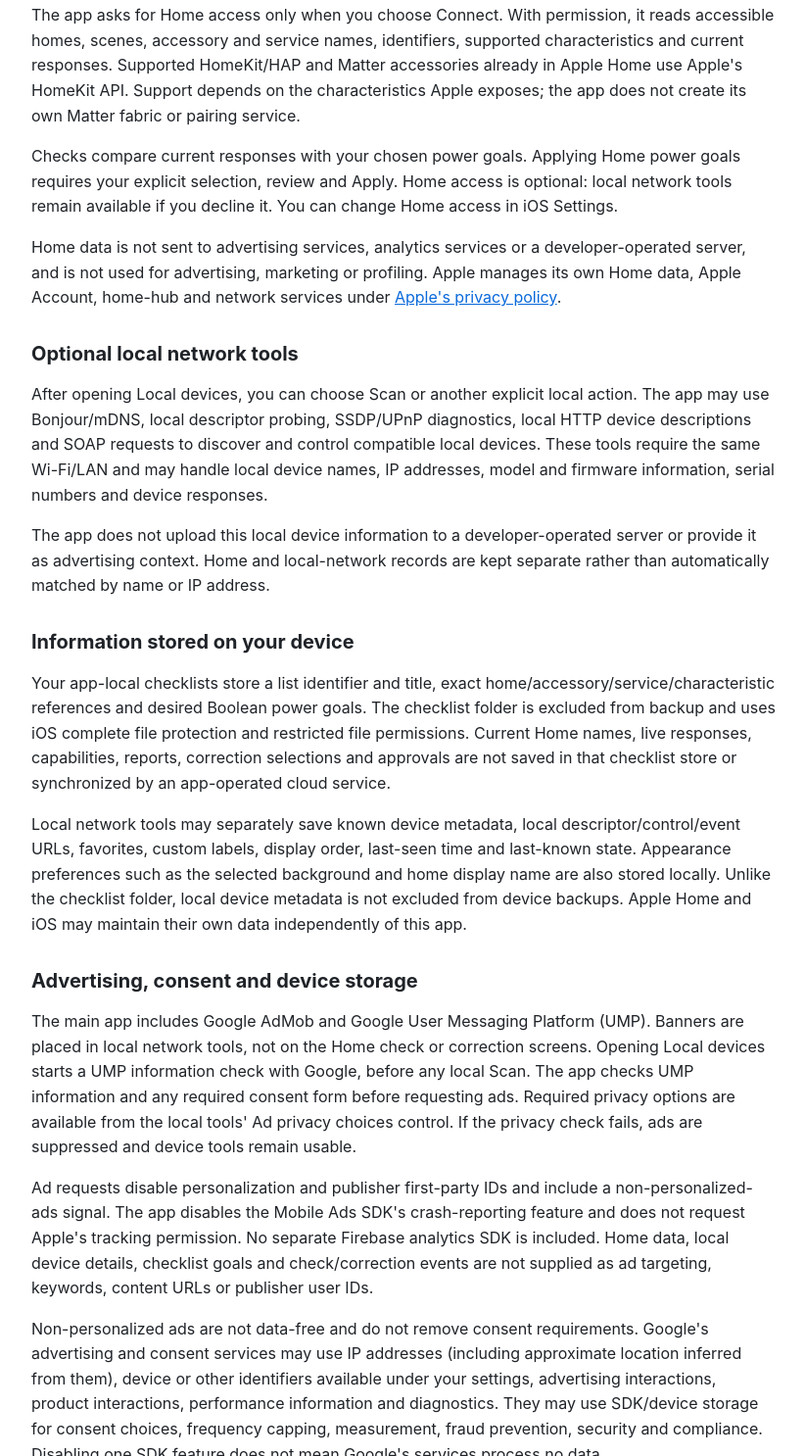
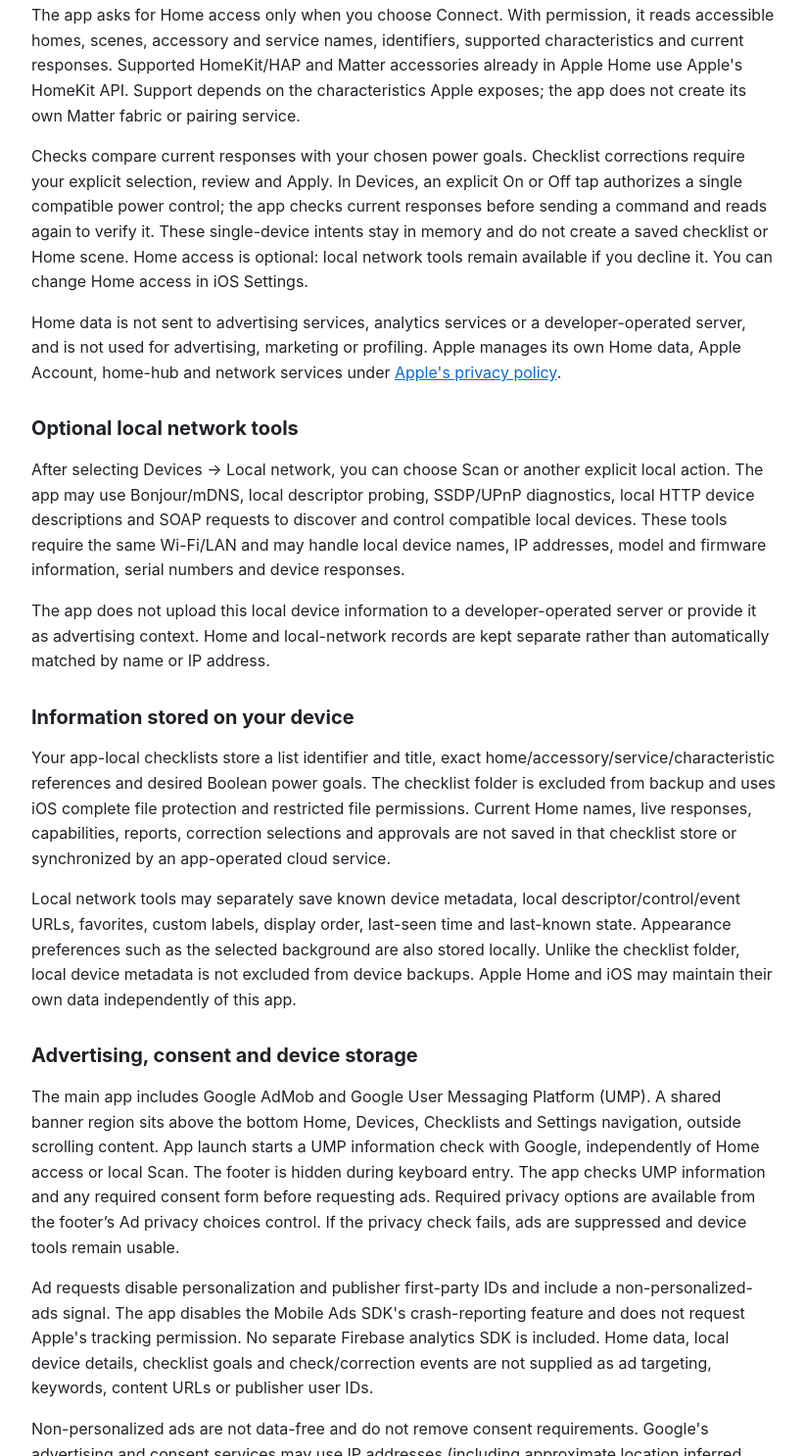
Before and after one commit to jolie1204/jolie1204.github.io, a plain HTML site: page local-upnp-things-privacy/index.html in a window 1280 px wide. Shown: the part 352-1838 px from the top of the page at 98% size, without its empty margins (228-1050 px from the left). Drawn offline with Linux system fonts and the light colour scheme.

Commit message:
Clarify Smart Home Status shared ads and explicit device controls

```diff
--- a/local-upnp-things-privacy/index.html
+++ b/local-upnp-things-privacy/index.html
@@ -50,19 +50,19 @@
 
     <h2>Optional Apple Home access</h2>
     <p>The app asks for Home access only when you choose Connect. With permission, it reads accessible homes, scenes, accessory and service names, identifiers, supported characteristics and current responses. Supported HomeKit/HAP and Matter accessories already in Apple Home use Apple's HomeKit API. Support depends on the characteristics Apple exposes; the app does not create its own Matter fabric or pairing service.</p>
-    <p>Checks compare current responses with your chosen power goals. Applying Home power goals requires your explicit selection, review and Apply. Home access is optional: local network tools remain available if you decline it. You can change Home access in iOS Settings.</p>
+    <p>Checks compare current responses with your chosen power goals. Checklist corrections require your explicit selection, review and Apply. In Devices, an explicit On or Off tap authorizes a single compatible power control; the app checks current responses before sending a command and reads again to verify it. These single-device intents stay in memory and do not create a saved checklist or Home scene. Home access is optional: local network tools remain available if you decline it. You can change Home access in iOS Settings.</p>
     <p>Home data is not sent to advertising services, analytics services or a developer-operated server, and is not used for advertising, marketing or profiling. Apple manages its own Home data, Apple Account, home-hub and network services under <a href="https://www.apple.com/legal/privacy/">Apple's privacy policy</a>.</p>
 
     <h2>Optional local network tools</h2>
-    <p>After opening Local devices, you can choose Scan or another explicit local action. The app may use Bonjour/mDNS, local descriptor probing, SSDP/UPnP diagnostics, local HTTP device descriptions and SOAP requests to discover and control compatible local devices. These tools require the same Wi-Fi/LAN and may handle local device names, IP addresses, model and firmware information, serial numbers and device responses.</p>
+    <p>After selecting Devices → Local network, you can choose Scan or another explicit local action. The app may use Bonjour/mDNS, local descriptor probing, SSDP/UPnP diagnostics, local HTTP device descriptions and SOAP requests to discover and control compatible local devices. These tools require the same Wi-Fi/LAN and may handle local device names, IP addresses, model and firmware information, serial numbers and device responses.</p>
     <p>The app does not upload this local device information to a developer-operated server or provide it as advertising context. Home and local-network records are kept separate rather than automatically matched by name or IP address.</p>
 
     <h2>Information stored on your device</h2>
     <p>Your app-local checklists store a list identifier and title, exact home/accessory/service/characteristic references and desired Boolean power goals. The checklist folder is excluded from backup and uses iOS complete file protection and restricted file permissions. Current Home names, live responses, capabilities, reports, correction selections and approvals are not saved in that checklist store or synchronized by an app-operated cloud service.</p>
-    <p>Local network tools may separately save known device metadata, local descriptor/control/event URLs, favorites, custom labels, display order, last-seen time and last-known state. Appearance preferences such as the selected background and home display name are also stored locally. Unlike the checklist folder, local device metadata is not excluded from device backups. Apple Home and iOS may maintain their own data independently of this app.</p>
+    <p>Local network tools may separately save known device metadata, local descriptor/control/event URLs, favorites, custom labels, display order, last-seen time and last-known state. Appearance preferences such as the selected background are also stored locally. Unlike the checklist folder, local device metadata is not excluded from device backups. Apple Home and iOS may maintain their own data independently of this app.</p>
 
     <h2>Advertising, consent and device storage</h2>
-    <p>The main app includes Google AdMob and Google User Messaging Platform (UMP). Banners are placed in local network tools, not on the Home check or correction screens. Opening Local devices starts a UMP information check with Google, before any local Scan. The app checks UMP information and any required consent form before requesting ads. Required privacy options are available from the local tools' Ad privacy choices control. If the privacy check fails, ads are suppressed and device tools remain usable.</p>
+    <p>The main app includes Google AdMob and Google User Messaging Platform (UMP). A shared banner region sits above the bottom Home, Devices, Checklists and Settings navigation, outside scrolling content. App launch starts a UMP information check with Google, independently of Home access or local Scan. The footer is hidden during keyboard entry. The app checks UMP information and any required consent form before requesting ads. Required privacy options are available from the footer’s Ad privacy choices control. If the privacy check fails, ads are suppressed and device tools remain usable.</p>
     <p>Ad requests disable personalization and publisher first-party IDs and include a non-personalized-ads signal. The app disables the Mobile Ads SDK's crash-reporting feature and does not request Apple's tracking permission. No separate Firebase analytics SDK is included. Home data, local device details, checklist goals and check/correction events are not supplied as ad targeting, keywords, content URLs or publisher user IDs.</p>
     <p>Non-personalized ads are not data-free and do not remove consent requirements. Google's advertising and consent services may use IP addresses (including approximate location inferred from them), device or other identifiers available under your settings, advertising interactions, product interactions, performance information and diagnostics. They may use SDK/device storage for consent choices, frequency capping, measurement, fraud prevention, security and compliance. Disabling one SDK feature does not mean Google's services process no data.</p>
     <p>You can manage available choices through Ad privacy choices and iOS privacy settings. Where a choice limits or prevents advertising, the basic tools remain available. Learn more in <a href="https://policies.google.com/technologies/partner-sites">How Google uses information from apps that use its services</a> and <a href="https://policies.google.com/privacy">Google's privacy policy</a>. This policy page contains no advertising tags or consent-message scripts.</p>
```
Also changed, not shown: 1 other file.
